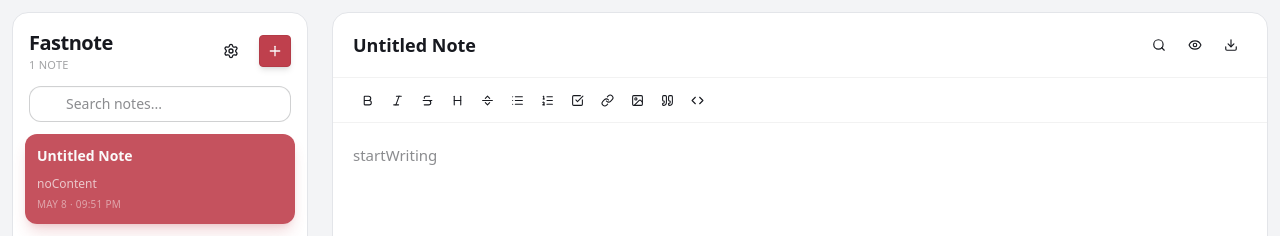
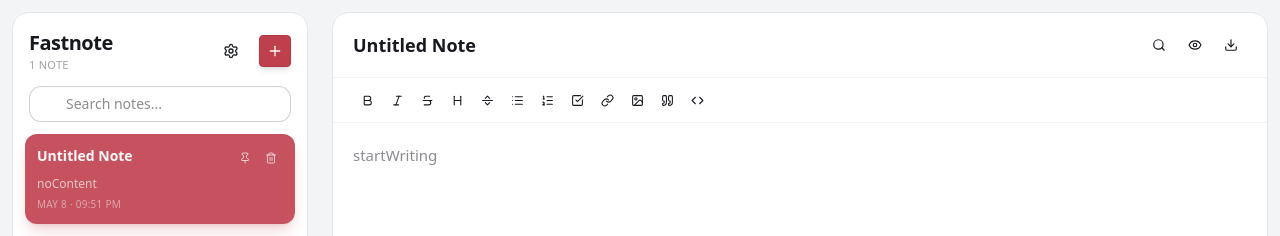
Before and after one commit to alexandrus21a/Fastnote, a React (Vite) app: page / in a window 1280 px wide. Both pictures are taken after a click on the button 275 px from the left and 51 px from the top of the page. Shown: the top 236 px of the page. Built offline with nearby package versions, Linux system fonts and the light colour scheme.

Commit message:
feat: always-visible pin/delete icons with filled pin state and delete hover color

```diff
--- a/src/components/NoteItem.tsx
+++ b/src/components/NoteItem.tsx
@@ -1,4 +1,4 @@
-import { Trash2, Pin, PinOff } from 'lucide-react';
+import { Trash2, Pin } from 'lucide-react';
 import { useTranslation } from 'react-i18next';
 import type { Note } from '../types/note';
 
@@ -33,25 +33,35 @@ export function NoteItem({ note, active, onSelect, onDelete, onTogglePin }: Note
       <div className="flex items-start justify-between gap-2">
         <div className="flex items-center gap-1.5 min-w-0">
           {note.pinned && (
-            <Pin size={11} className={`shrink-0 mt-1 ${active ? 'text-primary-content/80' : 'text-primary/70'}`} />
+            <span className={`shrink-0 inline-flex items-center justify-center w-5 h-5 rounded-md ${active ? 'bg-primary-content/20' : 'bg-primary/10'}`}>
+              <Pin size={11} className={`${active ? 'text-primary-content' : 'text-primary'}`} fill={active ? 'currentColor' : 'none'} />
+            </span>
           )}
           <span className={`font-semibold text-sm truncate ${active ? 'text-primary-content' : 'text-base-content/90'}`}>
             {note.title || t('untitledNote')}
           </span>
         </div>
-        <div className="flex items-center gap-0.5 shrink-0 opacity-0 group-hover:opacity-100 transition-opacity">
+        <div className="flex items-center gap-0.5 shrink-0">
           <button
-            className={`btn btn-xs btn-square btn-ghost min-h-6 h-6 w-6 ${active ? 'hover:bg-primary-content/20' : ''}`}
+            className={`btn btn-xs btn-square min-h-6 h-6 w-6 border-0 ${
+              note.pinned
+                ? (active ? 'bg-primary-content/20 text-primary-content' : 'bg-primary/10 text-primary')
+                : (active ? 'btn-ghost hover:bg-primary-content/20 text-primary-content/70' : 'btn-ghost hover:bg-base-200 text-base-content/40')
+            }`}
             onClick={(e) => {
               e.stopPropagation();
               onTogglePin(note.id);
             }}
             title={note.pinned ? t('unpin') : t('pin')}
           >
-            {note.pinned ? <PinOff size={12} /> : <Pin size={12} />}
+            <Pin size={12} fill={note.pinned ? 'currentColor' : 'none'} />
           </button>
           <button
-            className={`btn btn-xs btn-square btn-ghost min-h-6 h-6 w-6 ${active ? 'hover:bg-primary-content/20' : ''}`}
+            className={`btn btn-xs btn-square min-h-6 h-6 w-6 border-0 ${
+              active
+                ? 'btn-ghost hover:bg-error/30 text-primary-content/70 hover:text-error-content'
+                : 'btn-ghost hover:bg-error/10 text-base-content/40 hover:text-error'
+            }`}
             onClick={(e) => {
               e.stopPropagation();
               onDelete(note.id);
```
